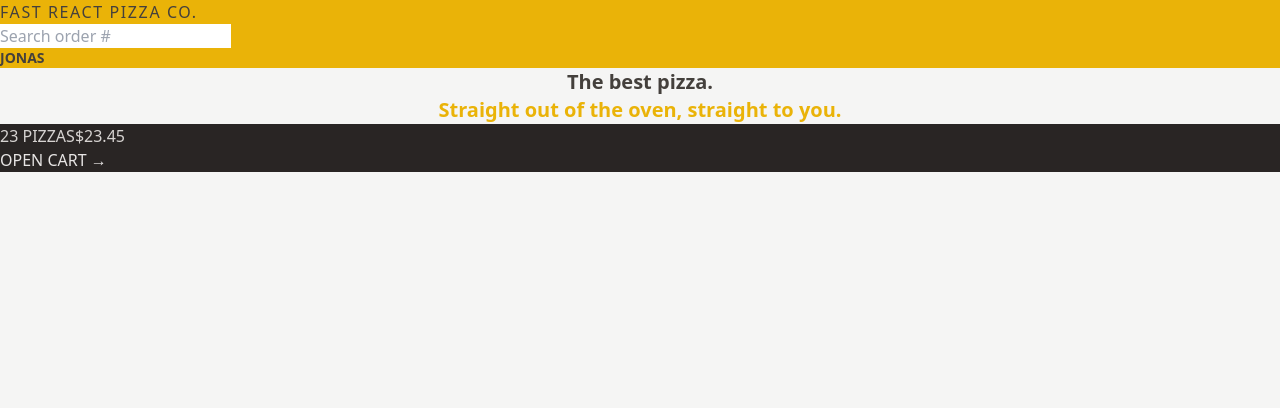
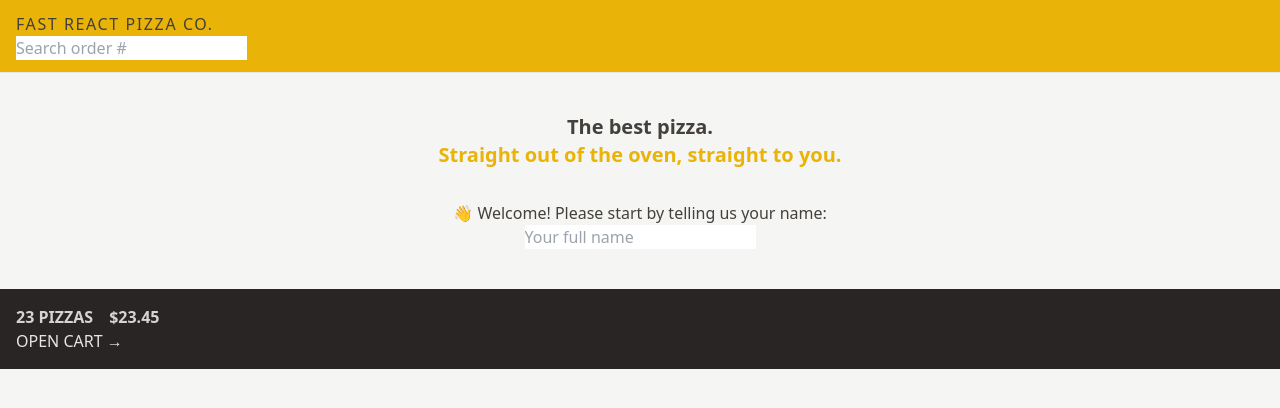
Before and after one commit to Amir-mohammad-ahmady-1234/fast-react-pizza-app, a React (Vite) app: page / in a window 1280 px wide. Shown: the top 408 px of the page. Built offline with nearby package versions, Linux system fonts and the light colour scheme.

Commit message:
box model spacing.

```diff
--- a/src/features/cart/CartOverview.jsx
+++ b/src/features/cart/CartOverview.jsx
@@ -2,8 +2,8 @@ import { Link } from 'react-router-dom';
 
 function CartOverview() {
   return (
-    <div className="uppercase bg-stone-800 text-stone-200">
-      <p className="text-stone-300">
+    <div className="uppercase bg-stone-800 text-stone-200 p-4">
+      <p className="text-stone-300 space-x-4 font-semibold">
         <span>23 pizzas</span>
         <span>$23.45</span>
       </p>
--- a/src/features/user/UserName.jsx
+++ b/src/features/user/UserName.jsx
@@ -1,6 +1,6 @@
 function UserName() {
     return (
-        <div className="text-sm font-semibold">
+        <div className="text-sm font-semibold hidden">
             jonas
         </div>
     )
--- a/src/ui/Header.jsx
+++ b/src/ui/Header.jsx
@@ -1,15 +1,18 @@
-import { Link } from "react-router-dom"
-import SearchOrder from "../features/order/SearchOrder"
-import UserName from "../features/user/UserName"
+import { Link } from 'react-router-dom';
+import SearchOrder from '../features/order/SearchOrder';
+import UserName from '../features/user/UserName';
 
 function Header() {
-    return (
-        <header className="bg-yellow-500 uppercase">
-            <Link className="tracking-widest" to='/'>Fast React Pizza Co.</Link>
-            <SearchOrder />
-            <UserName />
-        </header>
-    )
+  return (
+    <header className="border-b border-stone-200 bg-yellow-500 px-4 py-3 uppercase">
+      <Link className="tracking-widest" to="/">
+        Fast React Pizza Co.
+      </Link>
+
+      <SearchOrder />
+      <UserName />
+    </header>
+  );
 }
 
-export default Header
+export default Header;
--- a/src/ui/Home.jsx
+++ b/src/ui/Home.jsx
@@ -1,13 +1,17 @@
+import CreateUser from '../features/user/CreateUser';
+
 function Home() {
   return (
-    <div>
-      <h1 className="text-xl font-semibold text-center">
+    <div className='text-center my-10'>
+      <h1 className="text-xl font-semibold mb-8">
         The best pizza.
         <br />
         <span className="text-yellow-500">
-        Straight out of the oven, straight to you.
+          Straight out of the oven, straight to you.
         </span>
       </h1>
+
+      <CreateUser />
     </div>
   );
 }
```
